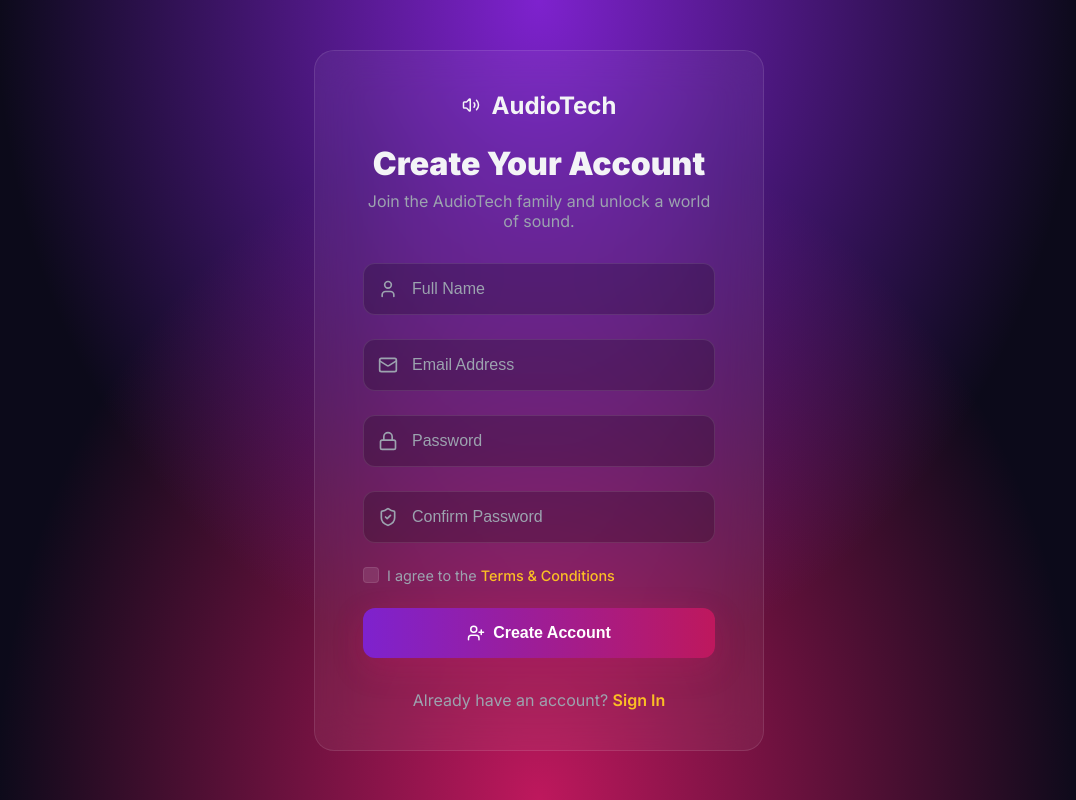
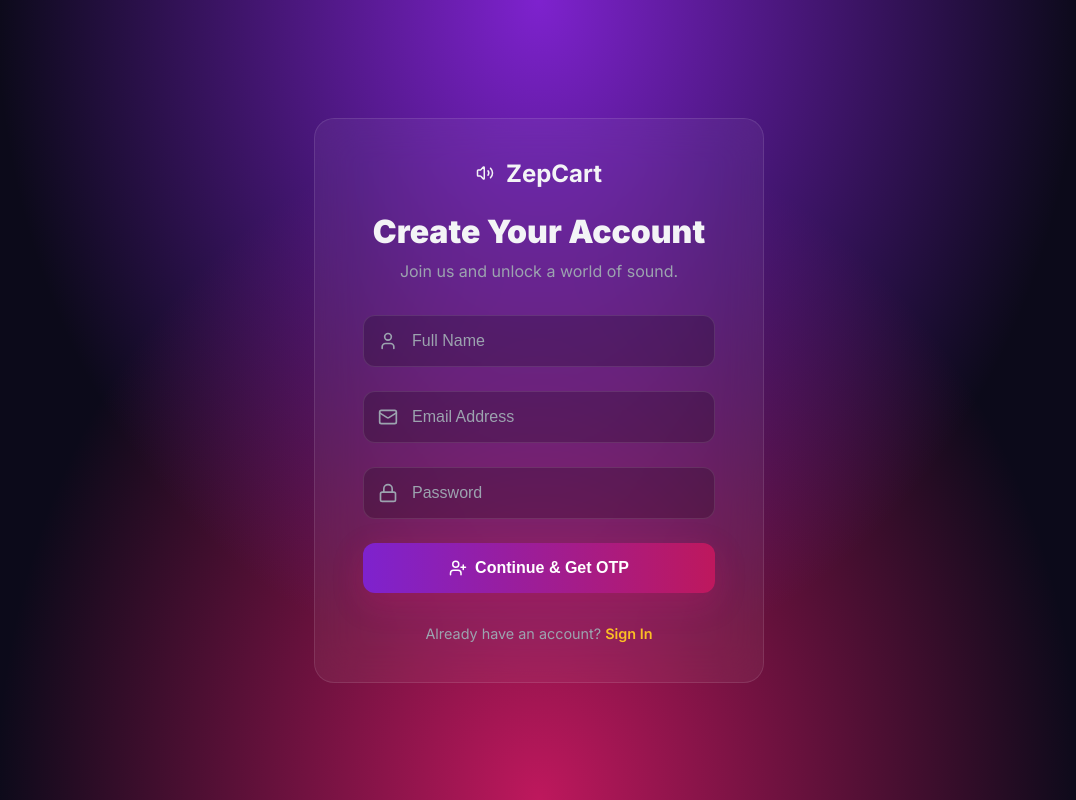
Before and after one commit to princedesai012/Ecom-Creative-Store, a React (Create React App) app in the folder client/: page /signup in a window 1280 px wide. Shown: the whole page, without its empty margins (101-1177 px from the left). Built offline with nearby package versions, Linux system fonts and the light colour scheme.

Commit message:
Update Name

```diff
--- a/client/src/components/LandingPage.jsx
+++ b/client/src/components/LandingPage.jsx
@@ -40,7 +40,7 @@
         <nav className="navbar">
           <a href="/" className="nav-brand">
             <Volume2 className="brand-icon" />
-            <span className="brand-text">AudioTech</span>
+            <span className="brand-text">ZepCart</span>
           </a>
           <div className="nav-links">
             <a href="#home" className="nav-link active">Home</a>
@@ -228,7 +228,7 @@
                 <div className="footer-brand">
                     <a href="/" className="nav-brand">
                         <Volume2 className="brand-icon" />
-                        <h3>AudioTech</h3>
+                        <h3>ZepCart</h3>
                     </a>
                     <p>Premium Sound, Unmatched Experience.</p>
                 </div>
@@ -248,7 +248,7 @@
                 </div>
             </div>
             <div className="footer-bottom">
-                 <p>© {new Date().getFullYear()} AudioTech. All Rights Reserved.</p>
+                 <p>© {new Date().getFullYear()} ZepCart. All Rights Reserved.</p>
                 <div className="social-icons">
                     <a href="#" className="social-link"><Linkedin size={20} /></a>
                     <a href="#" className="social-link"><Instagram size={20} /></a>
--- a/client/src/components/LoginPage.jsx
+++ b/client/src/components/LoginPage.jsx
@@ -42,7 +42,7 @@
         <div className="login-form-header">
           <a href="/" className="brand-logo">
             <Volume2 size={18} />
-            <span>AudioTech</span>
+            <span>ZepCart</span>
           </a>
           <h1 className="login-title">Welcome Back</h1>
           <p className="login-subtitle">Enter your credentials to access your account.</p>
--- a/client/src/components/SignUpPage.css
+++ b/client/src/components/SignUpPage.css
@@ -1,6 +1,6 @@
 /* src/components/SignUpPage.css */
 
-/* --- Theme Variables (Same as Login Page) --- */
+/* --- Theme Variables from Your LoginPage.css --- */
 :root {
   --bg-deep-purple: #0c0a1a;
   --primary-glow: #7e22ce;
@@ -12,6 +12,7 @@
   --glass-bg: rgba(255, 255, 255, 0.05);
 }
 
+/* --- Base Container --- */
 .signup-page-container {
 min-height: 100vh;
 display: flex;
@@ -40,14 +41,7 @@
 }
 
 @keyframes form-fade-in {
-    to {
-      opacity: 1;
-      transform: translateY(0);
-    }
-  }
-
-  .signup-form-wrapper:hover::before {
-      opacity: 1;
+to { opacity: 1; transform: translateY(0); }
 }
 
 .signup-form-wrapper::before {
@@ -65,13 +59,11 @@
   transition: opacity 0.4s ease;
 }
 
-  .signup-form-header {
-    text-align: center;
-    margin-bottom: 2rem;
-  }
+.signup-form-wrapper:hover::before { opacity: 1; }
 
+/* --- Brand Logo --- */
 .brand-logo {
-    display: inline-flex;
+display: flex;
 align-items: center;
 gap: 0.75rem;
 text-decoration: none;
@@ -79,33 +71,36 @@
 font-size: 1.5rem;
 font-weight: 700;
 transition: all 0.3s ease-out;
-    margin-bottom: 1.5rem;
 }
+.brand-logo.top-left { margin-bottom: 2rem; }
+.brand-logo.centered { justify-content: center; margin-bottom: 1.5rem; }
 .brand-logo .brand-icon {
 color: var(--accent-gold);
 transition: transform 0.3s ease-out;
-  }
-  .brand-logo:hover {
-    color: #ffffff;
-    transform: translateY(-2px);
 }
 .brand-logo:hover .brand-icon {
 transform: scale(1.1) rotate(-10deg);
 filter: drop-shadow(0 0 8px var(--accent-gold));
 }
 
-  .signup-title {
+/* --- Form Headers --- */
+.form-header { margin-bottom: 2rem; text-align: center; }
+.form-header.left-aligned { text-align: left; }
+
+.form-title {
 font-size: 2rem;
 font-weight: 800;
 margin-bottom: 0.5rem;
 color: var(--text-light);
 }
 
-  .signup-subtitle {
+.form-subtitle {
 color: var(--text-muted);
 font-size: 1rem;
+line-height: 1.5;
 }
 
+/* --- Input Fields (Shared Style) --- */
 .input-group {
 position: relative;
 margin-bottom: 1.5rem;
@@ -113,11 +108,10 @@
 
 .input-icon {
 position: absolute;
+left: 15px;
 top: 50%;
-    left: 15px;
 transform: translateY(-50%);
 color: var(--text-muted);
-    pointer-events: none;
 }
 
 .input-group input {
@@ -141,48 +135,8 @@
 color: var(--text-muted);
 }
 
-  .form-options {
-    display: flex;
-    align-items: center;
-    margin-bottom: 1.5rem;
-    font-size: 0.9rem;
-  }
-
-  .terms-agreement {
-    display: flex;
-    align-items: center;
-    gap: 0.5rem;
-    color: var(--text-muted);
-    cursor: pointer;
-  }
-  .terms-agreement a {
-      color: var(--accent-gold);
-      text-decoration: none;
-      font-weight: 500;
-  }
-  .terms-agreement a:hover {
-      text-decoration: underline;
-  }
-
-  .custom-checkbox {
-    width: 16px;
-    height: 16px;
-    background-color: rgba(255, 255, 255, 0.1);
-    border: 1px solid var(--border-color);
-    border-radius: 4px;
-    display: inline-block;
-    transition: background-color 0.2s;
-    flex-shrink: 0;
-  }
-  .terms-agreement input[type="checkbox"] {
-    display: none;
-  }
-  .terms-agreement input[type="checkbox"]:checked + .custom-checkbox {
-    background-color: var(--primary-glow);
-    border-color: var(--primary-glow);
-  }
-
-  .btn-signup {
+/* --- Primary Button (Using Login Theme) --- */
+.btn-primary-action {
 width: 100%;
 padding: 1rem;
 border-radius: 12px;
@@ -200,21 +154,41 @@
 box-shadow: 0 10px 30px rgba(190, 24, 93, 0.3);
 }
 
-  .btn-signup:hover {
+.btn-primary-action:hover {
 transform: translateY(-3px);
 box-shadow: 0 15px 40px rgba(190, 24, 93, 0.4);
 }
 
-  .login-link {
+/* --- Form Footers --- */
+.details-footer { margin-top: 1.5rem; }
+.otp-footer { margin-top: 1.5rem; }
+
+.resend-otp-link {
+background: none;
+border: none;
+padding: 0;
+color: var(--accent-gold);
+font-weight: 600;
+font-size: 0.9rem;
+cursor: pointer;
+transition: opacity 0.2s;
+}
+
+.footer-link {
 text-align: center;
 margin-top: 2rem;
 color: var(--text-muted);
+font-size: 0.9rem;
 }
-  .login-link a {
+
+.footer-link a, .resend-otp-link {
+text-decoration: none;
+}
+.footer-link a {
 color: var(--accent-gold);
 font-weight: 600;
-    text-decoration: none;
 }
-  .login-link a:hover {
+.footer-link a:hover, .resend-otp-link:hover {
+opacity: 0.8;
 text-decoration: underline;
 }
--- a/client/src/components/SignUpPage.jsx
+++ b/client/src/components/SignUpPage.jsx
@@ -1,122 +1,120 @@
 // src/components/SignUpPage.jsx
 
-import React, { useState } from 'react'; // Import useState
-import { Volume2, User, Mail, Lock, ShieldCheck, UserPlus } from 'lucide-react';
-import './SignUpPage.css';
+import React, { useState } from 'react';
+import { Volume2, User, Mail, Lock, ShieldCheck, UserPlus, KeyRound } from 'lucide-react';
+import './SignUpPage.css'; // This will be the new, themed CSS file
 
 const SignUpPage = () => {
-  // --- State Management for Sign Up Form ---
+  // State to manage which step of the form is active
+  const [step, setStep] = useState('details');
+
+  // State to hold all form data
   const [formData, setFormData] = useState({
     name: '',
     email: '',
     password: '',
-    confirmPassword: '',
   });
 
-  // --- Handle input changes ---
-  const handleChange = (e) => {
-    setFormData({
-      ...formData,
-      [e.target.name]: e.target.value,
-    });
+  // State for the OTP input
+  const [otp, setOtp] = useState('');
+
+  // Dummy handlers for UI demonstration
+  const handleChange = (e) => setFormData({ ...formData, [e.target.name]: e.target.value });
+  const handleOtpChange = (e) => setOtp(e.target.value.replace(/[^0-9]/g, '').slice(0, 6));
+
+  const handleGetOtp = (e) => {
+    e.preventDefault();
+    alert("Simulating OTP request...");
+    setStep('verify-otp');
   };
 
-  // --- Handle form submission ---
-  const handleSubmit = (e) => {
+  const handleVerifyAndSignUp = (e) => {
     e.preventDefault();
-    // Front-end validation
-    if (formData.password !== formData.confirmPassword) {
-      alert("Passwords do not match!");
-      return;
-    }
-
-    // Prepare data for the backend, removing the confirmPassword field
-    const dataToSend = {
-      name: formData.name,
-      email: formData.email,
-      password: formData.password,
-    };
-
-    // In a real app, you would send this dataToSend object to your backend API
-    console.log('Sign-up data to be sent to backend:', dataToSend);
-    alert('Check the console for the sign-up data!');
+    alert('Account created successfully! (Simulated)');
   };
 
   return (
     <div className="signup-page-container">
       <div className="signup-form-wrapper">
-        <div className="signup-form-header">
-          <a href="/" className="brand-logo">
+
+        {/* --- Step 1: Create Your Account --- */}
+        {step === 'details' && (
+          <div className="form-content-wrapper">
+            <a href="/" className="brand-logo centered">
               <Volume2 size={18} />
-            <span>AudioTech</span>
+              <span>ZepCart</span>
             </a>
-          <h1 className="signup-title">Create Your Account</h1>
-          <p className="signup-subtitle">Join the AudioTech family and unlock a world of sound.</p>
+            <div className="form-header">
+              <h1 className="form-title">Create Your Account</h1>
+              <p className="form-subtitle">Join us and unlock a world of sound.</p>
             </div>
 
-        <form className="signup-form" onSubmit={handleSubmit}>
+            <form className="details-form" onSubmit={handleGetOtp}>
               <div className="input-group">
                 <User className="input-icon" size={20} />
-            <input
-              type="text"
-              placeholder="Full Name"
-              name="name" // Matches the schema
-              value={formData.name}
-              onChange={handleChange}
-              required
-            />
+                <input type="text" name="name" placeholder="Full Name" value={formData.name} onChange={handleChange} required />
               </div>
               <div className="input-group">
                 <Mail className="input-icon" size={20} />
-            <input
-              type="email"
-              placeholder="Email Address"
-              name="email" // Matches the schema
-              value={formData.email}
-              onChange={handleChange}
-              required
-            />
+                <input type="email" name="email" placeholder="Email Address" value={formData.email} onChange={handleChange} required />
               </div>
               <div className="input-group">
                 <Lock className="input-icon" size={20} />
-            <input
-              type="password"
-              placeholder="Password"
-              name="password" // Matches the schema
-              value={formData.password}
-              onChange={handleChange}
-              required
-            />
-          </div>
-          <div className="input-group">
-            <ShieldCheck className="input-icon" size={20} />
-            <input
-              type="password"
-              placeholder="Confirm Password"
-              name="confirmPassword" // For front-end validation only
-              value={formData.confirmPassword}
-              onChange={handleChange}
-              required
-            />
+                <input type="password" name="password" placeholder="Password" value={formData.password} onChange={handleChange} required />
               </div>
 
-          <div className="form-options">
-            <label className="terms-agreement">
-              <input type="checkbox" required/>
-              <span className="custom-checkbox"></span>
-              <span>I agree to the <a href="/terms" target="_blank">Terms & Conditions</a></span>
-            </label>
+              {/* This footer now contains the full-width button */}
+              <div className="details-footer">
+                <button type="submit" className="btn-primary-action">
+                  <UserPlus size={18} />
+                  <span>Continue & Get OTP</span>
+                </button>
+              </div>
+            </form>
+            <p className="footer-link">
+              Already have an account? <a href="/login">Sign In</a>
+            </p>
+          </div>
+        )}
+
+        {/* --- Step 2: OTP Verification Form --- */}
+        {step === 'verify-otp' && (
+          <div className="form-content-wrapper">
+            <a href="/" className="brand-logo top-left">
+              <Volume2 size={20} />
+              <span>ZepCart</span>
+            </a>
+            <div className="form-header left-aligned">
+              <h1 className="form-title">Verify Your Email</h1>
+              <p className="form-subtitle">
+                An OTP has been sent to {formData.email || 'your email'}.
+                <br />
+                Please enter it below.
+              </p>
             </div>
 
-          <button type="submit" className="btn-signup">
-            <UserPlus size={18} />
-            Create Account
+            <form className="otp-form" onSubmit={handleVerifyAndSignUp}>
+              <div className="input-group">
+                <KeyRound className="input-icon" size={20} />
+                <input type="text" placeholder="6-Digit OTP" value={otp} onChange={handleOtpChange} required />
+              </div>
+              {/* This button is also full-width */}
+              <button type="submit" className="btn-primary-action">
+                <ShieldCheck size={18} />
+                <span>Verify & Create Account</span>
               </button>
             </form>
 
-        <p className="login-link">
+            <div className="otp-footer">
+              <button className="resend-otp-link" onClick={() => alert('Resending OTP...')}>
+                Resend OTP
+              </button>
+              <p className="footer-link">
                 Already have an account? <a href="/login">Sign In</a>
               </p>
+            </div>
+          </div>
+        )}
       </div>
     </div>
   );
```
Lines whose indentation alone changed are shown as unchanged.
